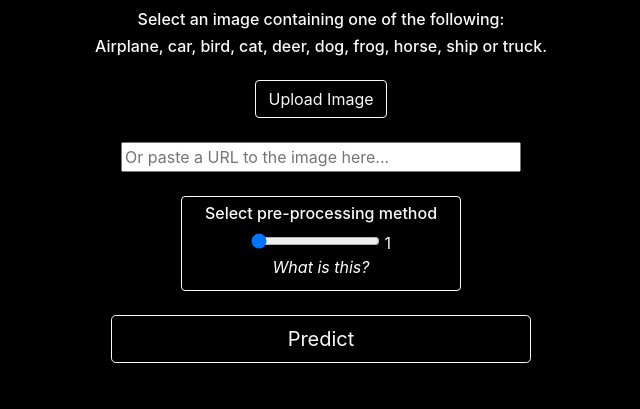
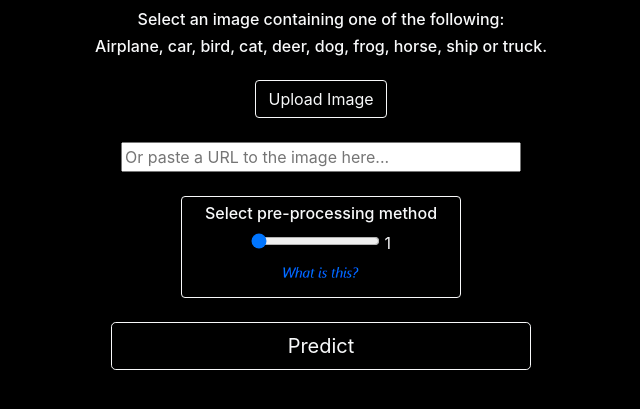
Before and after one commit to roxxuz/blue-ml-predict, a Flask app: template templates/index.html in a window 1280 px wide. Shown: the part 318-727 px from the top of the page, without its empty margins (319-959 px from the left). Run offline with Flask 2, Linux system fonts and the light colour scheme; the template is opened without the code that fills it, so the values that code supplies are empty.

Commit message:
"What is this?"-zoom
Added zoom image instead of "What is this?"-text title.
This is to make the text appear faster.

```diff
--- a/templates/index.html
+++ b/templates/index.html
@@ -32,22 +32,7 @@
         <output class="text-light">1</output>
         <br>
 
-        <p title="1 – Original
-
-This just resizes the image to 32x32 pixels. Unless the image is square, it will distort the image.
-
-2 – Mirror
-
-This is just a mirror version of the original.
-
-3 – Center
-
-This cuts off the sides to make the picture square before resizing it. Image will not get distorted, but you lose the information that’s being cut off.
-
-4 – 10crop
-
-This crops the image 10 times in different places. Each image gets a prediction score. The scores for each class are added up for a final predictionscore.
-" class="mb-1" style="cursor: pointer; margin-inline: 30%;"><i id="preprocess">What is this?</i></p>
+        <img id="what-is-this-zoom" src="../static/whatisthis.png" class="mb-2 mt-2 what-is-this-zoom" onmouseover="hover(this)" onmouseout="unhover(this)">
 
       </div>
       <input type=submit value=Predict class="btn btn-outline-light btn-lg mt-4 pred-button">
@@ -58,4 +43,14 @@ This crops the image 10 times in different places. Each image gets a prediction
 
 </body>
 
+<script>
+  function hover(element) {
+    element.setAttribute('src', '../static/whatisthis-zoom.png');
+  }
+
+  function unhover(element) {
+    element.setAttribute('src', '../static/whatisthis.png');
+  }
+</script>
+
 </html>
```
Also changed, not shown: static/whatisthis.png.
